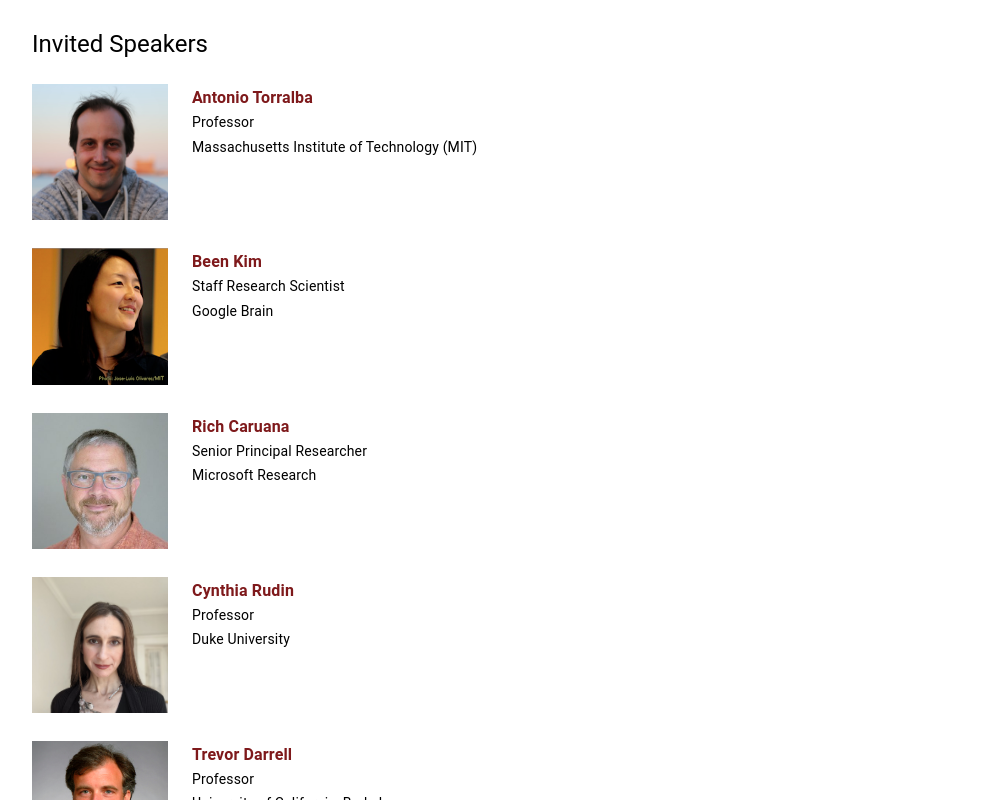
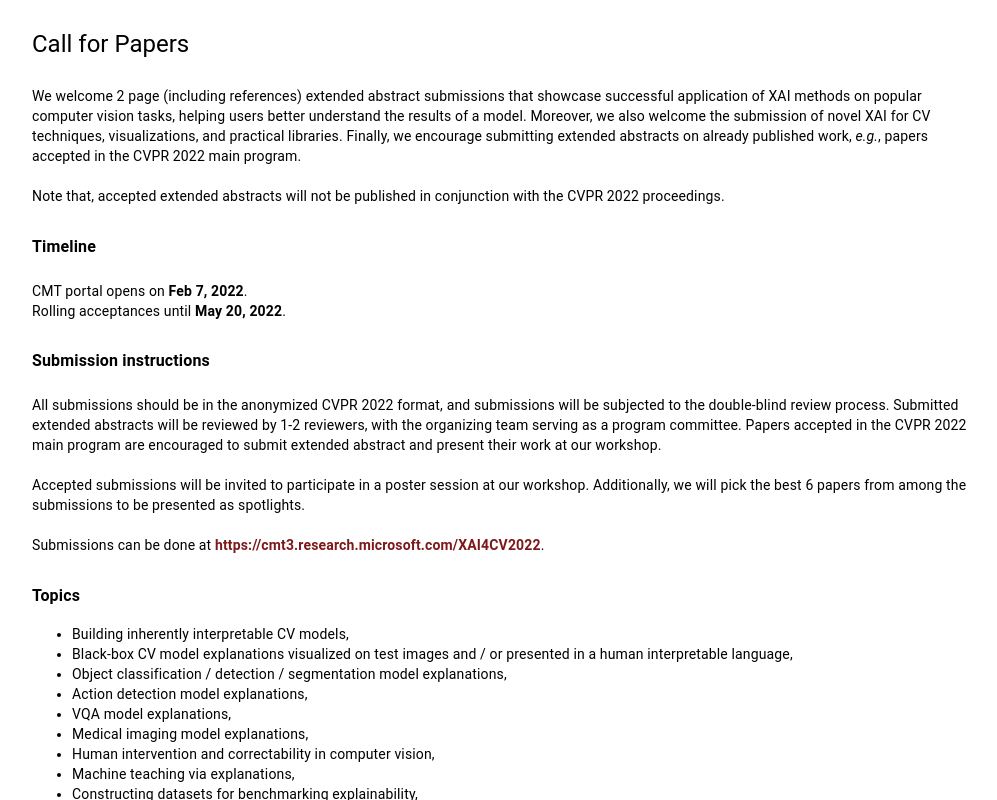
Before and after one commit to xai4cv/xai4cv.github.io, a React (Create React App) app: page /workshop in a window 1280 px wide. Shown: the part 880-1680 px from the top of the page, without its empty margins (140-1137 px from the left). Built offline with nearby package versions, Linux system fonts and the light colour scheme.

Commit message:
Added Call for Papers section. Updated README.

```diff
--- a/src/components/Workshop.js
+++ b/src/components/Workshop.js
@@ -115,6 +115,111 @@ class Workshop extends React.Component {
                                             With socio-political implications of AI in mind, this workshop aims to motivate proactive adaptation of explainability in computer vision systems.
                                             Specifically, our aim is to spark healthy conversations that address building top-performing explainable computer vision systems that not only identify "what" and "where" different visual entities occur in an image, but also provide a human-like reasoning of "why" the model made those predictions.
                                             Furthermore, such systems should allow a user to provide feedback and thereby correct potentially harmful mispredictions with minimal effort.
+                                        </Typography>
+                                    </Grid>
+
+
+                                    <div className={classes.container}/>
+
+
+                                    <Grid item xs={12} className={classes.gridItem}>
+                                        <Typography
+                                            className={classes.sectionHeader}
+                                            variant="h5"
+                                            align="left"
+                                            >
+                                            Call for Papers
+                                        </Typography>
+                                    </Grid>
+
+
+                                    <Grid item xs={12} className={classes.gridItem}>
+                                        <Typography
+                                            className={classes.sectionHeader}
+                                            variant="body2"
+                                            align="left"
+                                        >
+                                        We welcome 2 page (including references) extended abstract submissions that showcase successful application of XAI methods on popular computer vision tasks,
+                                        helping users better understand the results of a model.
+                                        Moreover, we also welcome the submission of novel XAI for CV techniques, visualizations, and practical libraries.
+                                        Finally, we encourage submitting extended abstracts on already published work, <i>e.g.</i>, papers accepted in the CVPR 2022 main program.
+                                        <br /> <br />
+                                        Note that, accepted extended abstracts will not be published in conjunction with the CVPR 2022 proceedings.
+                                        </Typography>
+                                    </Grid>
+
+
+                                    <Grid item xs={12} className={classes.gridItem}>
+                                        <Typography
+                                            className={classes.sectionHeader}
+                                            variant="subtitle1"
+                                            align="left"
+                                            >
+                                            <b>Timeline</b>
+                                        </Typography>
+                                        <br/>
+                                        <Typography
+                                            className={classes.sectionHeader}
+                                            variant="body2"
+                                            align="left"
+                                        >
+                                        CMT portal opens on <b>Feb 7, 2022</b>. <br/>
+                                        Rolling acceptances until <b>May 20, 2022</b>.
+                                        </Typography>
+                                    </Grid>
+
+
+                                    <Grid item xs={12} className={classes.gridItem}>
+                                        <Typography
+                                            className={classes.sectionHeader}
+                                            variant="subtitle1"
+                                            align="left"
+                                            >
+                                            <b>Submission instructions</b>
+                                        </Typography>
+                                        <br/>
+                                        <Typography
+                                            className={classes.sectionHeader}
+                                            variant="body2"
+                                            align="left"
+                                        >
+                                        All submissions should be in the anonymized CVPR 2022 format, and submissions will be subjected to the double-blind review process.
+                                        Submitted extended abstracts will be reviewed by 1-2 reviewers, with the organizing team serving as a program committee.
+                                        Papers accepted in the CVPR 2022 main program are encouraged to submit extended abstract and present their work at our workshop.
+                                        <br /><br />
+                                        Accepted submissions  will be invited to participate in a poster session at our workshop.
+                                        Additionally, we will pick the best 6 papers from among the submissions to be presented as spotlights.
+                                        <br /><br />
+                                        Submissions can be done at <Link target="_blank" rel="noopener" href="https://cmt3.research.microsoft.com/XAI4CV2022"><b>https://cmt3.research.microsoft.com/XAI4CV2022</b></Link>.
+                                        </Typography>
+                                    </Grid>
+
+                                    <Grid item xs={12} className={classes.gridItem}>
+                                        <Typography
+                                            className={classes.sectionHeader}
+                                            variant="subtitle1"
+                                            align="left"
+                                            >
+                                            <b>Topics</b>
+                                        </Typography>
+                                        <Typography
+                                            className={classes.sectionHeader}
+                                            variant="body2"
+                                            align="left"
+                                        >
+                                        <ul>
+                                            <li> Building inherently interpretable CV models,</li>
+                                            <li> Black-box CV model explanations visualized on test images and / or presented in a human interpretable language,</li>
+                                            <li> Object classification / detection / segmentation model explanations,</li>
+                                            <li> Action detection model explanations,</li>
+                                            <li> VQA model explanations,</li>
+                                            <li> Medical imaging model explanations,</li>
+                                            <li> Human intervention and correctability in computer vision,</li>
+                                            <li> Machine teaching via explanations,</li>
+                                            <li> Constructing datasets for benchmarking explainability,</li>
+                                            <li> Offline and online evaluation methods for explanations,</li>
+                                            <li> Building practical libraries for explainable computer vision, and their integration with popular CV libraries.</li>
+                                        </ul>
                                         </Typography>
                                     </Grid>
 
```
Also changed, not shown: 1 other file (tests, documents, lock files or other folders).
